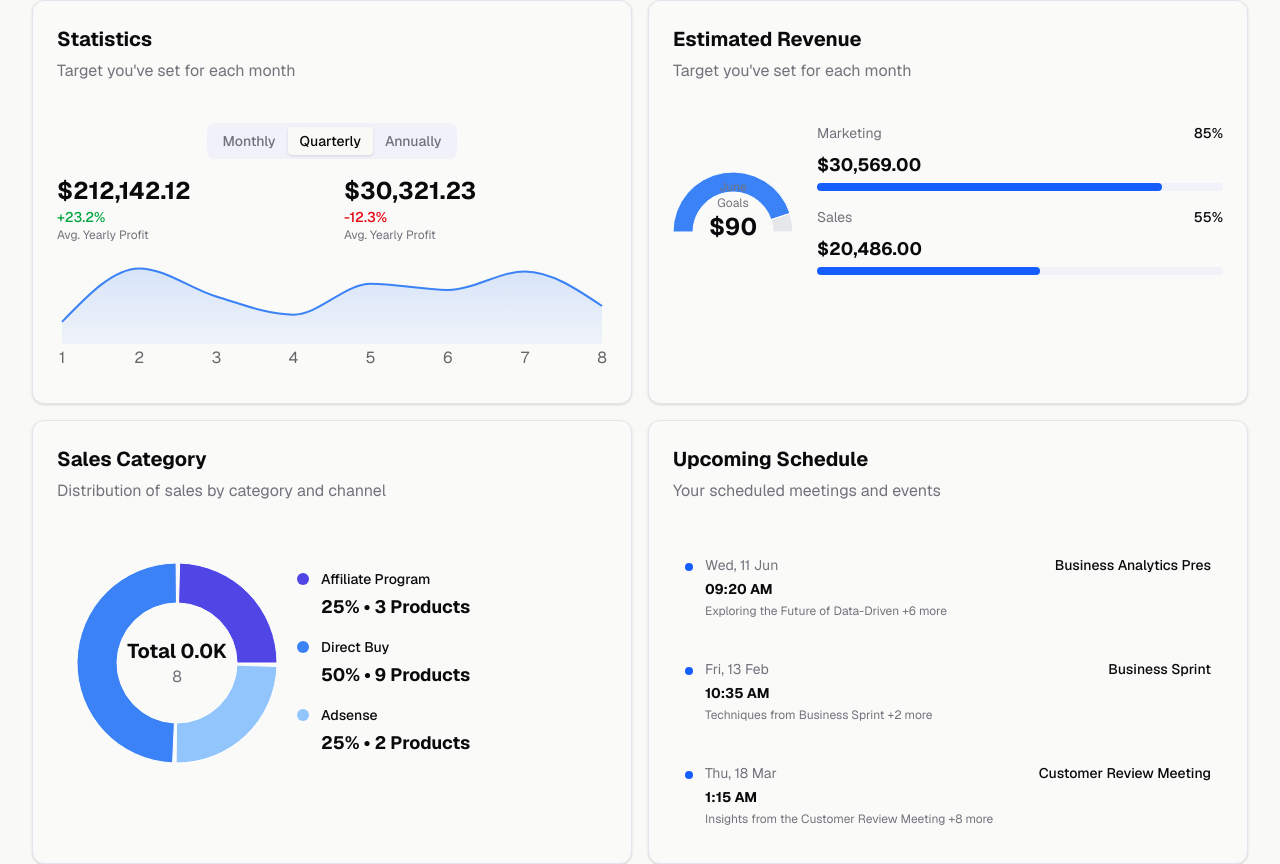
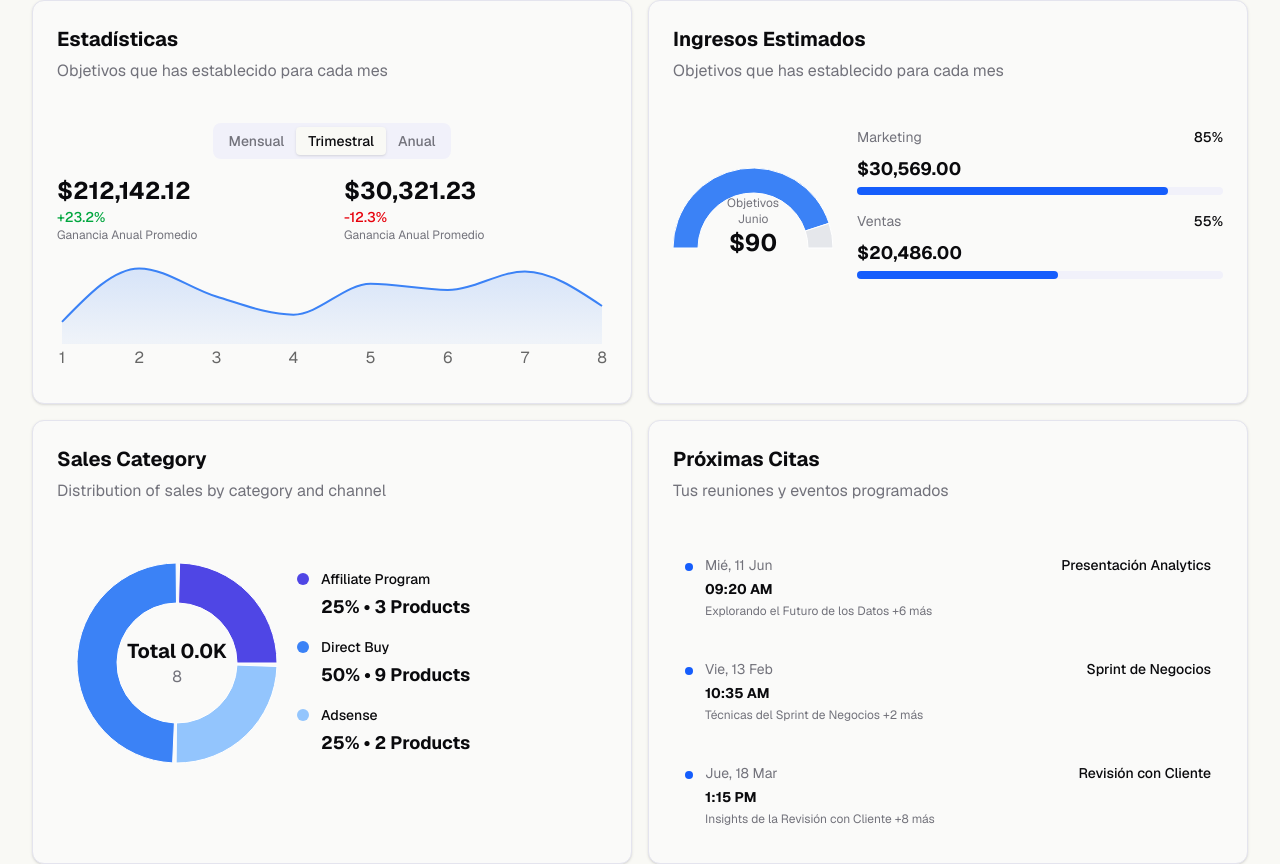
Before and after one commit to epech-wq/crm-dashbord, a Next.js app: page / in a window 1280 px wide. Shown: the part 419-1283 px from the top of the page. Built offline with nearby package versions, Linux system fonts and the light colour scheme.

Commit message:
change language

```diff
--- a/components/charts-system.tsx
+++ b/components/charts-system.tsx
@@ -202,16 +202,16 @@ export const ChartsGrid = ({ period, visibleCharts }: ChartsGridProps) => {
   const chartConfigs = [
     {
       key: "statistics",
-      title: "Statistics",
-      description: "Target you've set for each month",
+      title: "Estadísticas",
+      description: "Objetivos que has establecido para cada mes",
       component: (
         <div>
           {/* Period selector */}
           <div className="flex justify-center mb-4">
             <div className="flex bg-muted rounded-lg p-1">
-              <button className="px-3 py-1 text-sm font-medium text-muted-foreground">Monthly</button>
-              <button className="px-3 py-1 text-sm font-medium bg-background rounded text-foreground shadow-sm">Quarterly</button>
-              <button className="px-3 py-1 text-sm font-medium text-muted-foreground">Annually</button>
+              <button className="px-3 py-1 text-sm font-medium text-muted-foreground">Mensual</button>
+              <button className="px-3 py-1 text-sm font-medium bg-background rounded text-foreground shadow-sm">Trimestral</button>
+              <button className="px-3 py-1 text-sm font-medium text-muted-foreground">Anual</button>
             </div>
           </div>
 
@@ -220,12 +220,12 @@ export const ChartsGrid = ({ period, visibleCharts }: ChartsGridProps) => {
             <div>
               <div className="text-2xl font-bold text-foreground">$212,142.12</div>
               <div className="text-sm text-green-600 font-medium">+23.2%</div>
-              <div className="text-xs text-muted-foreground">Avg. Yearly Profit</div>
+              <div className="text-xs text-muted-foreground">Ganancia Anual Promedio</div>
             </div>
             <div>
               <div className="text-2xl font-bold text-foreground">$30,321.23</div>
               <div className="text-sm text-red-600 font-medium">-12.3%</div>
-              <div className="text-xs text-muted-foreground">Avg. Yearly Profit</div>
+              <div className="text-xs text-muted-foreground">Ganancia Anual Promedio</div>
             </div>
           </div>
 
@@ -253,13 +253,13 @@ export const ChartsGrid = ({ period, visibleCharts }: ChartsGridProps) => {
     },
     {
       key: "estimatedRevenue",
-      title: "Estimated Revenue",
-      description: "Target you've set for each month",
+      title: "Ingresos Estimados",
+      description: "Objetivos que has establecido para cada mes",
       component: (
         <div className="flex items-center justify-between">
-          {/* Semi-circle chart */}
+          {/* Semi-circle chart - Increased size */}
           <div className="relative">
-            <ResponsiveContainer width={120} height={120}>
+            <ResponsiveContainer width={160} height={160}>
               <PieChart>
                 <Pie
                   data={[{ value: 90 }, { value: 10 }]}
@@ -267,8 +267,8 @@ export const ChartsGrid = ({ period, visibleCharts }: ChartsGridProps) => {
                   cy="80%"
                   startAngle={180}
                   endAngle={0}
-                  innerRadius={40}
-                  outerRadius={60}
+                  innerRadius={55}
+                  outerRadius={80}
                   dataKey="value"
                 >
                   <Cell fill="#3b82f6" />
@@ -276,8 +276,8 @@ export const ChartsGrid = ({ period, visibleCharts }: ChartsGridProps) => {
                 </Pie>
               </PieChart>
             </ResponsiveContainer>
-            <div className="absolute bottom-4 left-1/2 transform -translate-x-1/2 text-center">
-              <div className="text-xs text-muted-foreground">June Goals</div>
+            <div className="absolute bottom-6 left-1/2 transform -translate-x-1/2 text-center">
+              <div className="text-xs text-muted-foreground">Objetivos Junio</div>
               <div className="text-2xl font-bold text-foreground">$90</div>
             </div>
           </div>
@@ -296,7 +296,7 @@ export const ChartsGrid = ({ period, visibleCharts }: ChartsGridProps) => {
             </div>
             <div>
               <div className="flex justify-between items-center mb-2">
-                <span className="text-sm text-muted-foreground">Sales</span>
+                <span className="text-sm text-muted-foreground">Ventas</span>
                 <span className="text-sm font-medium">55%</span>
               </div>
               <div className="text-lg font-bold mb-1">$20,486.00</div>
@@ -471,19 +471,19 @@ export const ChartsGrid = ({ period, visibleCharts }: ChartsGridProps) => {
     },
     {
       key: "upcomingSchedule",
-      title: "Upcoming Schedule",
-      description: "Your scheduled meetings and events",
+      title: "Próximas Citas",
+      description: "Tus reuniones y eventos programados",
       component: (
         <div className="space-y-4">
           <div className="flex items-start gap-3 p-3 rounded-lg hover:bg-muted/30 transition-colors">
             <div className="w-2 h-2 rounded-full bg-blue-600 mt-2 flex-shrink-0"></div>
             <div className="flex-1">
               <div className="flex justify-between items-start mb-1">
-                <span className="text-sm text-muted-foreground">Wed, 11 Jun</span>
-                <span className="text-sm font-medium">Business Analytics Pres</span>
+                <span className="text-sm text-muted-foreground">Mié, 11 Jun</span>
+                <span className="text-sm font-medium">Presentación Analytics</span>
               </div>
               <div className="text-sm font-bold mb-1">09:20 AM</div>
-              <div className="text-xs text-muted-foreground">Exploring the Future of Data-Driven +6 more</div>
+              <div className="text-xs text-muted-foreground">Explorando el Futuro de los Datos +6 más</div>
             </div>
           </div>
 
@@ -491,11 +491,11 @@ export const ChartsGrid = ({ period, visibleCharts }: ChartsGridProps) => {
             <div className="w-2 h-2 rounded-full bg-blue-600 mt-2 flex-shrink-0"></div>
             <div className="flex-1">
               <div className="flex justify-between items-start mb-1">
-                <span className="text-sm text-muted-foreground">Fri, 13 Feb</span>
-                <span className="text-sm font-medium">Business Sprint</span>
+                <span className="text-sm text-muted-foreground">Vie, 13 Feb</span>
+                <span className="text-sm font-medium">Sprint de Negocios</span>
               </div>
               <div className="text-sm font-bold mb-1">10:35 AM</div>
-              <div className="text-xs text-muted-foreground">Techniques from Business Sprint +2 more</div>
+              <div className="text-xs text-muted-foreground">Técnicas del Sprint de Negocios +2 más</div>
             </div>
           </div>
 
@@ -503,11 +503,11 @@ export const ChartsGrid = ({ period, visibleCharts }: ChartsGridProps) => {
             <div className="w-2 h-2 rounded-full bg-blue-600 mt-2 flex-shrink-0"></div>
             <div className="flex-1">
               <div className="flex justify-between items-start mb-1">
-                <span className="text-sm text-muted-foreground">Thu, 18 Mar</span>
-                <span className="text-sm font-medium">Customer Review Meeting</span>
+                <span className="text-sm text-muted-foreground">Jue, 18 Mar</span>
+                <span className="text-sm font-medium">Revisión con Cliente</span>
               </div>
-              <div className="text-sm font-bold mb-1">1:15 AM</div>
-              <div className="text-xs text-muted-foreground">Insights from the Customer Review Meeting +8 more</div>
+              <div className="text-sm font-bold mb-1">1:15 PM</div>
+              <div className="text-xs text-muted-foreground">Insights de la Revisión con Cliente +8 más</div>
             </div>
           </div>
         </div>
@@ -700,10 +700,10 @@ export const ChartsGrid = ({ period, visibleCharts }: ChartsGridProps) => {
 }
 
 export const availableCharts = [
-  { key: "statistics", label: "Statistics" },
-  { key: "estimatedRevenue", label: "Estimated Revenue" },
-  { key: "salesCategory", label: "Sales Category" },
-  { key: "upcomingSchedule", label: "Upcoming Schedule" },
+  { key: "statistics", label: "Estadísticas" },
+  { key: "estimatedRevenue", label: "Ingresos Estimados" },
+  { key: "salesCategory", label: "Categoría de Ventas" },
+  { key: "upcomingSchedule", label: "Próximas Citas" },
   { key: "salesTrend", label: "Tendencia de Ventas" },
   { key: "ordersComparison", label: "Comparación Métricas" },
   { key: "customerSegments", label: "Segmentación Clientes" },
```
